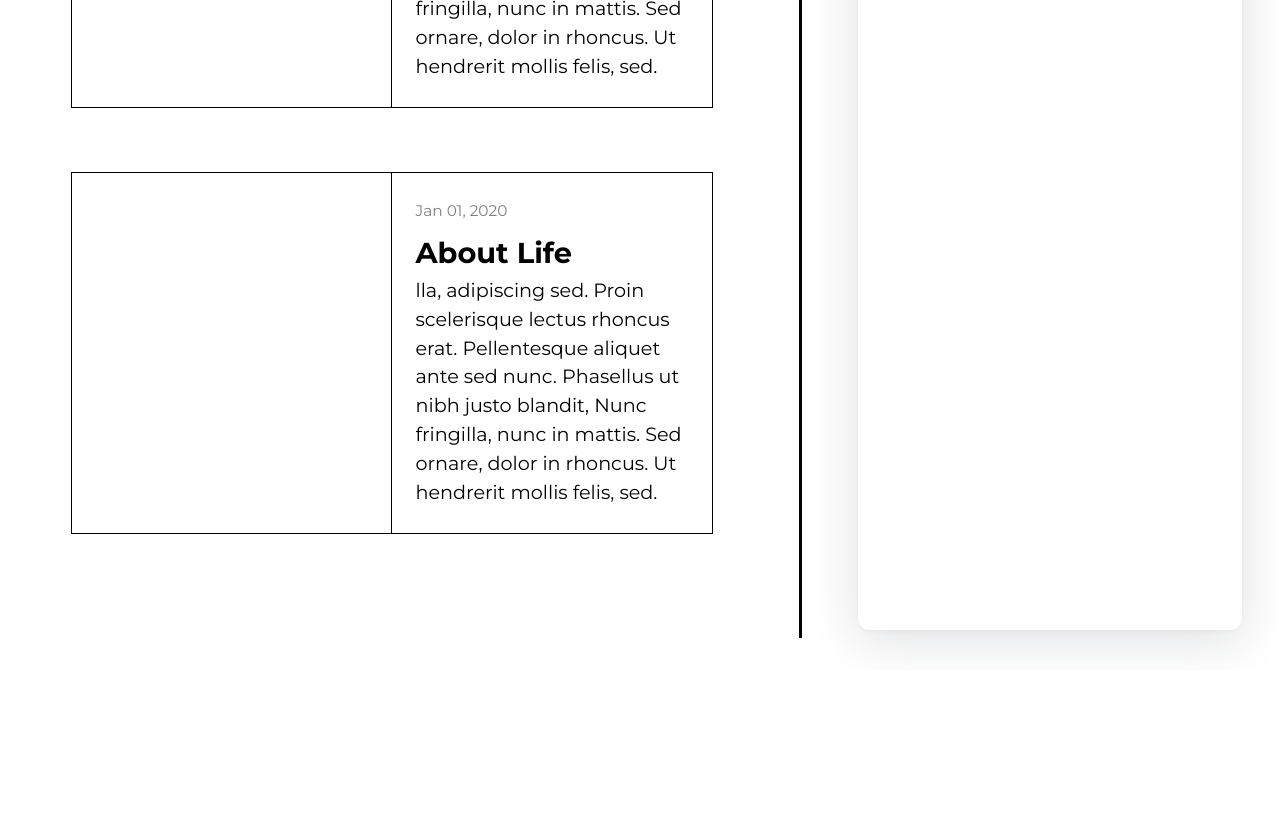
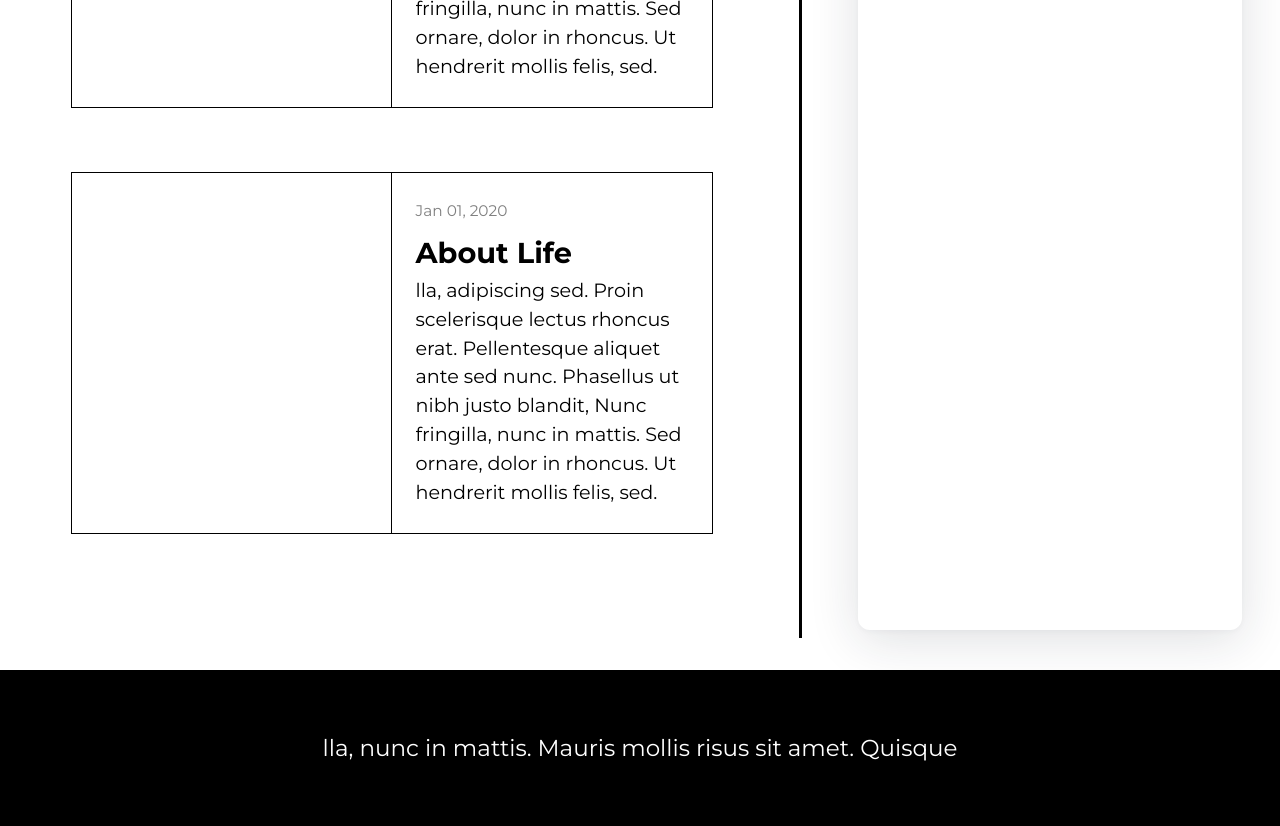
Before and after one commit to AnMan9801/personal-blog-website, a plain HTML site: page index.html in a window 1280 px wide. Shown: the part 938-1764 px from the top of the page. Before the commit the page ends 1608 px from the top, so only its background shows below. Drawn offline with Linux system fonts and the light colour scheme.

Commit message:
feat : Create basic footer layout

```diff
--- a/css/style.css
+++ b/css/style.css
@@ -11,7 +11,7 @@ body {
     line-height: 1.5rem;
 }
 
-a{
+a {
     text-decoration: none;
     color: #000;
 }
@@ -110,7 +110,7 @@ header {
     justify-content: center;
 }
 
-.post-snippet:hover{
+.post-snippet:hover {
     box-shadow: 0 10px 50px rgba(25, 37, 52, .14), 0 2px 5px rgba(25, 37, 52, .03);
 }
 
@@ -151,3 +151,14 @@ header {
     text-overflow: ellipsis;
 
 }
+
+footer {
+    background-color: #000;
+    color: #fff;
+    width: auto;
+    padding: 5% 3%;
+    max-height: 20%;
+    text-align: center !important;
+
+    /* display:flex; */
+}
--- a/index.html
+++ b/index.html
@@ -103,7 +103,7 @@
         </div>
 
         <footer>
-
+            lla, nunc in mattis. Mauris mollis risus sit amet. Quisque
         </footer>
     </div>
 </body>
```
